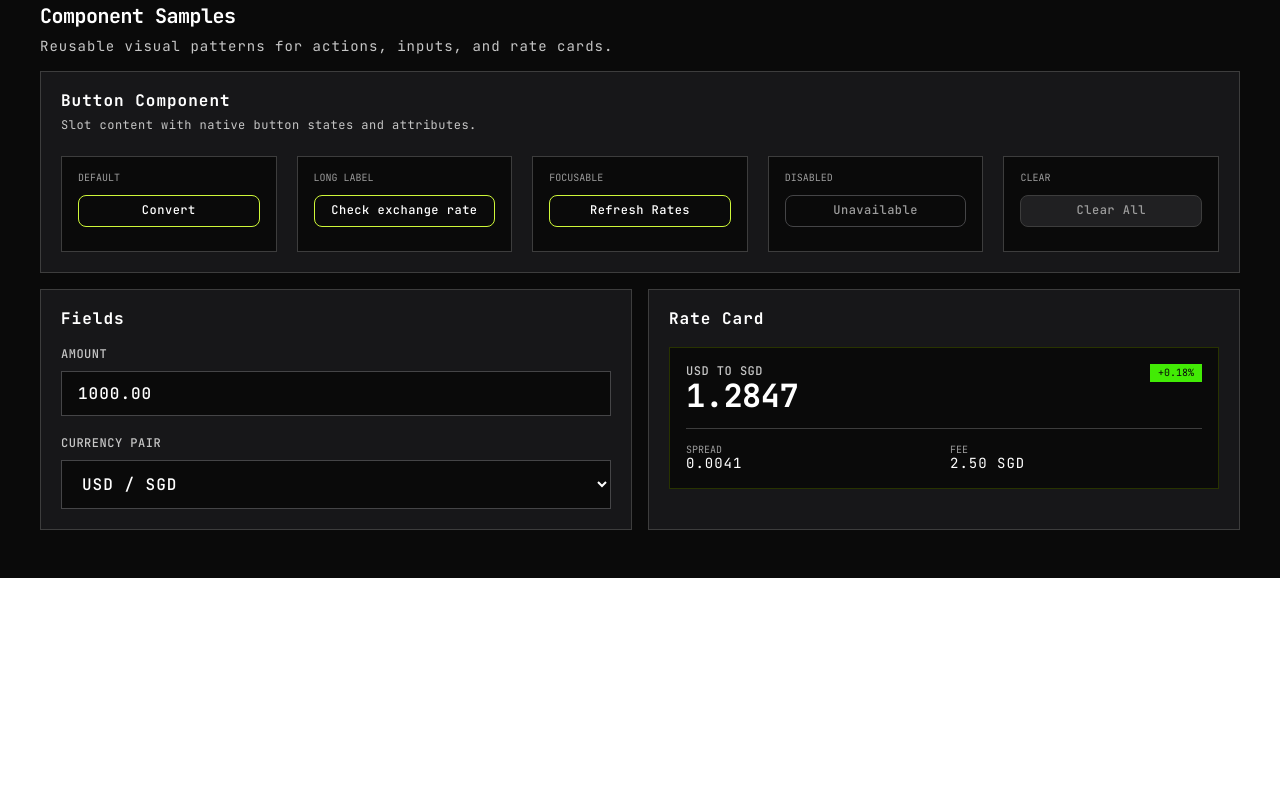
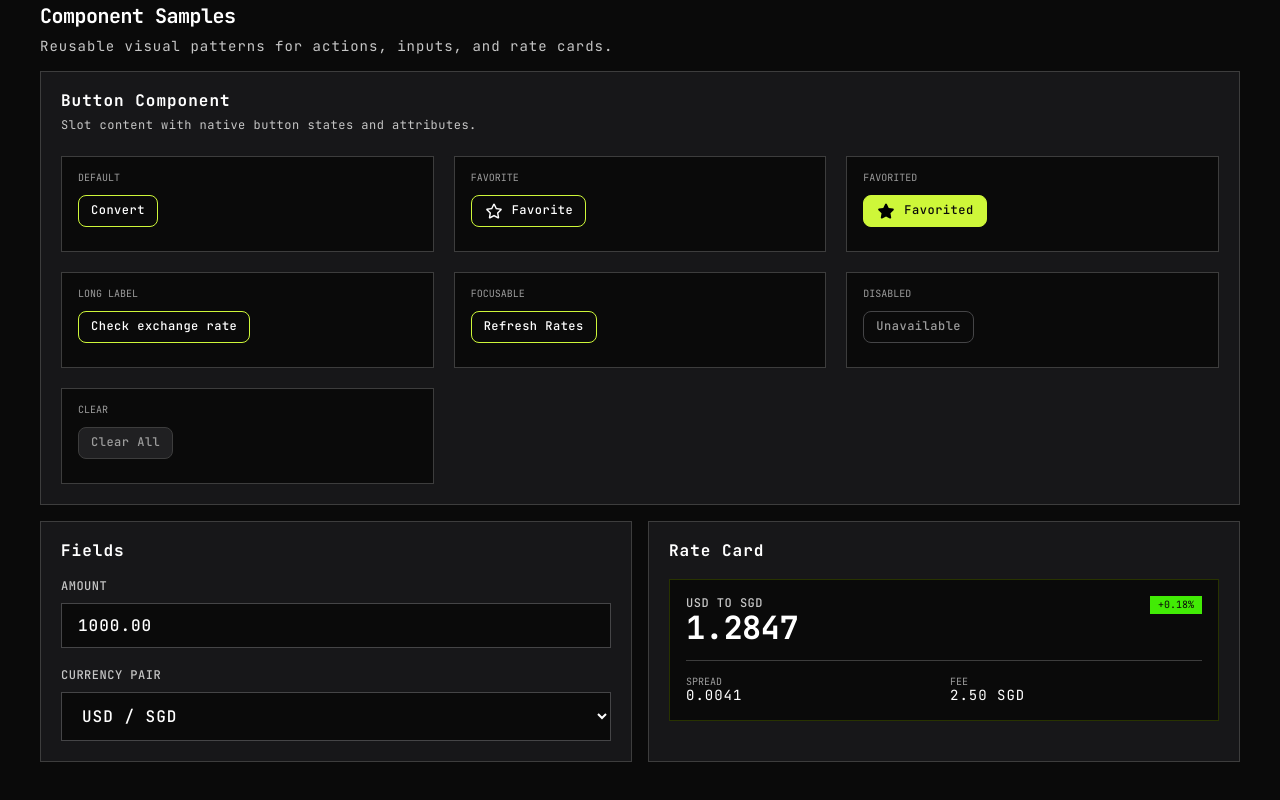
Before and after one commit to brandeth/foreign-exchange-checker, a Nuxt app: page /design-system in a window 1280 px wide. Shown: the part 1732-2532 px from the top of the page. Before the commit the page ends 2310 px from the top, so only its background shows below. Built offline with nearby package versions, Linux system fonts and the light colour scheme.

Commit message:
# Button Component - Button Icon
Added support for icon.

```diff
--- a/app/components/Button.vue
+++ b/app/components/Button.vue
@@ -1,13 +1,23 @@
 <script setup lang="ts">
 withDefaults(defineProps<{
-  variant?: 'default' | 'clear'
+  variant?: 'default' | 'clear' | 'favorite'
+  pressed?: boolean
 }>(), {
   variant: 'default',
+  pressed: undefined,
 })
 </script>
 
 <template>
-  <button class="fx-button" :class="`fx-button--${variant}`" type="button">
+  <button
+    class="fx-button"
+    :class="[
+      `fx-button--${variant}`,
+      { 'fx-button--pressed': pressed },
+    ]"
+    :aria-pressed="pressed === undefined ? undefined : String(pressed)"
+    type="button"
+  >
     <slot />
   </button>
 </template>
@@ -16,7 +26,12 @@ withDefaults(defineProps<{
 @reference "~/assets/css/main.css";
 
 .fx-button {
-  @apply inline-flex h-8 items-center justify-center rounded-lg border px-3 py-2 text-preset-5-medium transition-colors duration-200 ease-in-out focus-visible:bg-fx-neutral-700 focus-visible:outline-none disabled:border-fx-neutral-300 disabled:bg-transparent disabled:text-fx-neutral-200 disabled:hover:bg-transparent disabled:active:bg-transparent disabled:active:text-fx-neutral-200;
+  @apply inline-flex h-8 w-fit items-center justify-center gap-2 rounded-lg border px-3 py-2 text-preset-5-medium transition-colors duration-200 ease-in-out focus-visible:bg-fx-neutral-700 focus-visible:outline-none disabled:border-fx-neutral-300 disabled:bg-transparent disabled:text-fx-neutral-200 disabled:hover:bg-transparent disabled:active:bg-transparent disabled:active:text-fx-neutral-200;
+}
+
+.fx-button :deep(img),
+.fx-button :deep(svg) {
+  @apply size-5 shrink-0;
 }
 
 .fx-button--default {
@@ -27,6 +42,18 @@ withDefaults(defineProps<{
   @apply border-fx-neutral-400 bg-fx-neutral-600 text-fx-neutral-200 hover:bg-fx-neutral-500 active:bg-fx-neutral-400 active:text-fx-neutral-50;
 }
 
+.fx-button--favorite {
+  @apply border-fx-lime-500 bg-transparent text-fx-neutral-50 hover:bg-fx-lime-800 active:bg-fx-lime-500 active:text-fx-neutral-900;
+}
+
+.fx-button--favorite.fx-button--pressed {
+  @apply bg-fx-lime-500 text-fx-neutral-900 hover:bg-fx-lime-500 active:bg-fx-lime-500 active:text-fx-neutral-900;
+}
+
+.fx-button--favorite.fx-button--pressed :deep(img) {
+  filter: brightness(0) saturate(100%);
+}
+
 .fx-button:focus-visible {
   box-shadow:
     0 0 0 3px var(--color-fx-neutral-700),
--- a/app/pages/design-system.vue
+++ b/app/pages/design-system.vue
@@ -1,4 +1,7 @@
 <script setup lang="ts">
+import starFilledIcon from '~/assets/images/star-filled.svg'
+import starIcon from '~/assets/images/star.svg'
+
 const colors = [
   { name: 'Neutral 900', className: 'bg-fx-neutral-900', value: '#0A0A0A', text: 'text-fx-neutral-50' },
   { name: 'Neutral 700', className: 'bg-fx-neutral-700', value: '#171719', text: 'text-fx-neutral-50' },
@@ -102,10 +105,26 @@ const typePresets = [
             <p class="text-preset-5 text-fx-neutral-100">Slot content with native button states and attributes.</p>
           </div>
 
-          <div class="grid gap-5 md:grid-cols-2 xl:grid-cols-5">
+          <div class="grid gap-5 md:grid-cols-2 xl:grid-cols-3">
             <div class="grid min-h-24 content-start gap-3 border border-fx-neutral-400 bg-fx-neutral-900 p-4">
               <span class="text-preset-6 uppercase text-fx-neutral-200">Default</span>
               <Button>Convert</Button>
+            </div>
+
+            <div class="grid min-h-24 content-start gap-3 border border-fx-neutral-400 bg-fx-neutral-900 p-4">
+              <span class="text-preset-6 uppercase text-fx-neutral-200">Favorite</span>
+              <Button variant="favorite" :pressed="false" aria-label="Add USD to SGD to favorites">
+                <img :src="starIcon" alt="" class="size-4 shrink-0">
+                Favorite
+              </Button>
+            </div>
+
+            <div class="grid min-h-24 content-start gap-3 border border-fx-neutral-400 bg-fx-neutral-900 p-4">
+              <span class="text-preset-6 uppercase text-fx-neutral-200">Favorited</span>
+              <Button variant="favorite" pressed aria-label="Remove USD to SGD from favorites">
+                <img :src="starFilledIcon" alt="" class="size-5 shrink-0">
+                Favorited
+              </Button>
             </div>
 
             <div class="grid min-h-24 content-start gap-3 border border-fx-neutral-400 bg-fx-neutral-900 p-4">
```
Also changed, not shown: app/assets/images/star-filled.svg (added), app/assets/images/star.svg (added).
